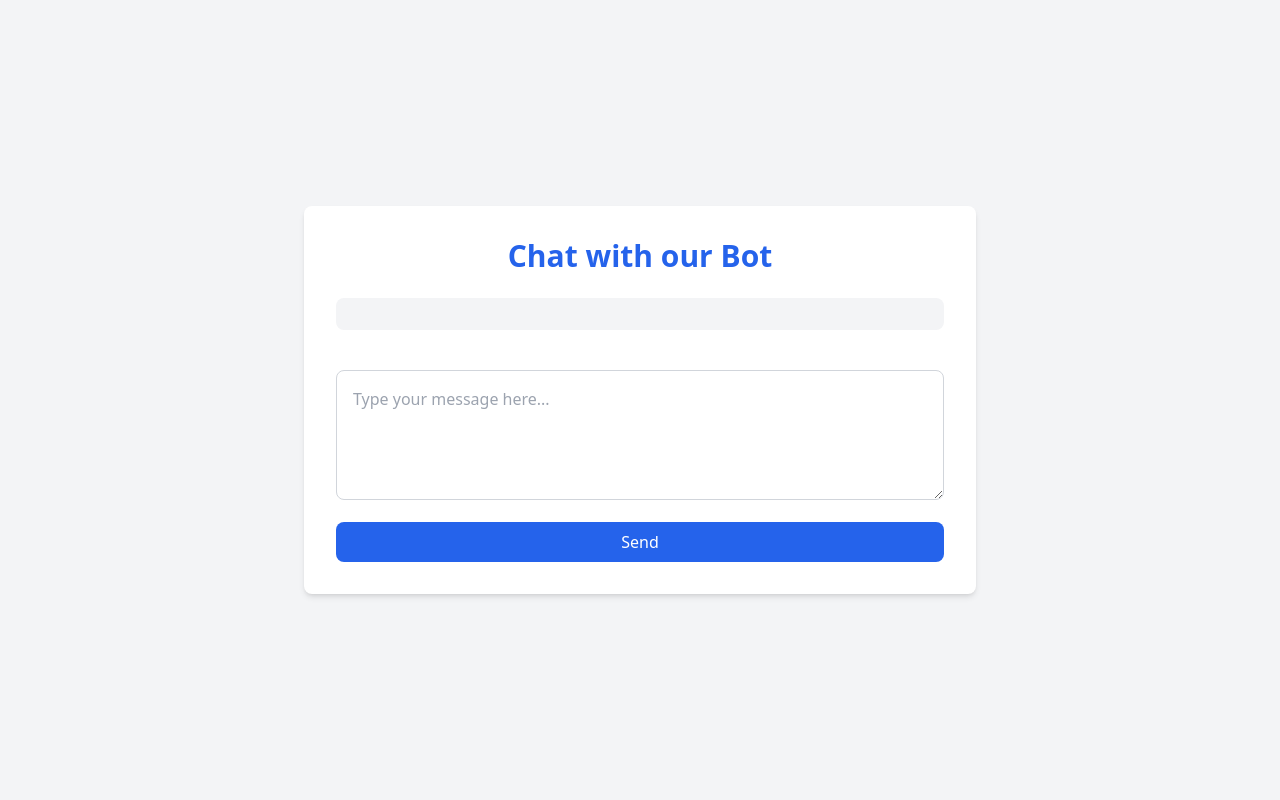
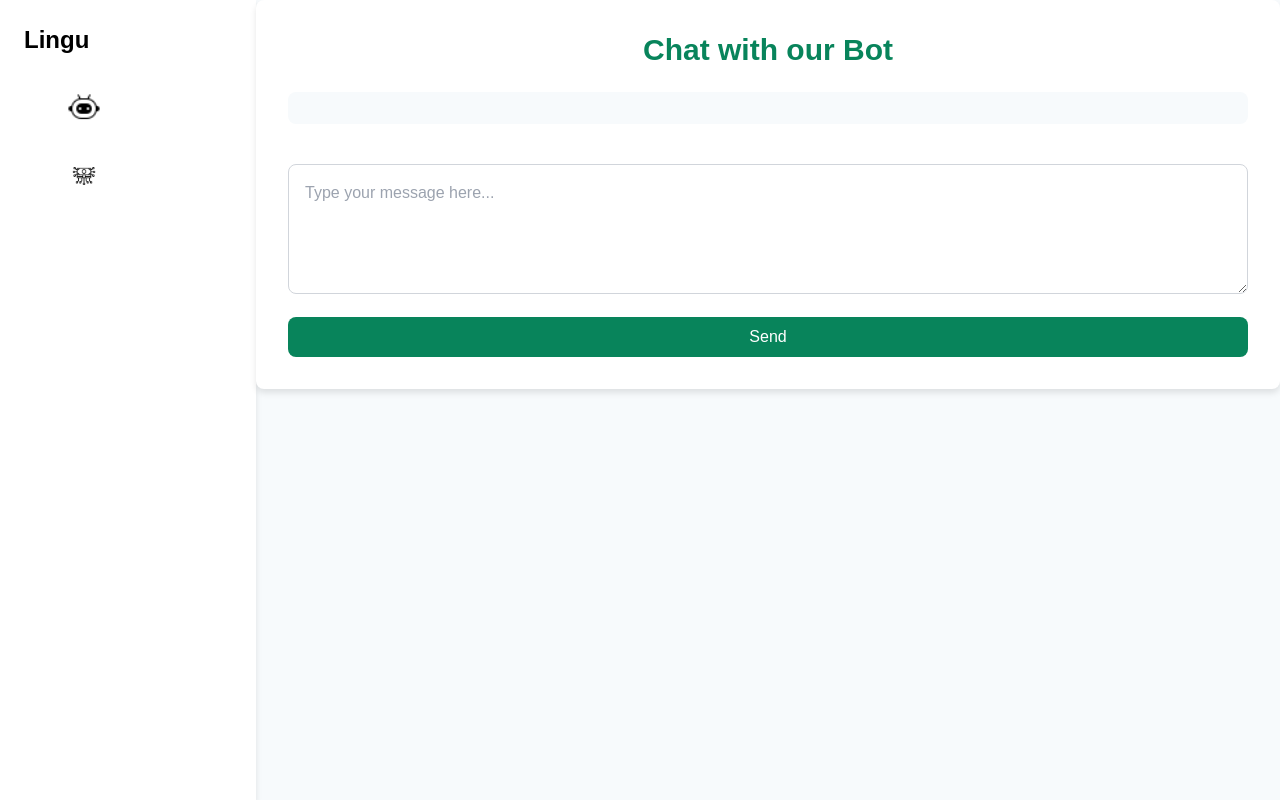
Before and after one commit to Ahmed14z/Lingu-Nvidia-Contest, a Django app: page /chatbot/ in a window 1280 px wide. Run offline with Django 5.2, Linux system fonts and the light colour scheme; style sheets or scripts are compiled from the project's sources.

Commit message:
feat: improve overall look

```diff
--- a/chatbot/templates/chatbot/chat.html
+++ b/chatbot/templates/chatbot/chat.html
@@ -8,12 +8,40 @@
     <link href="{% static 'css/tailwind-built.css' %}" rel="stylesheet" />
     <link href="{% static 'css/custom.css' %}" rel="stylesheet" />
   </head>
-  <body class="bg-gray-100 flex items-center justify-center min-h-screen">
-    <div class="bg-white shadow-md rounded-lg p-8 max-w-2xl w-full">
-      <h1 class="text-3xl font-bold mb-6 text-center text-blue-600">
+  <body class="bg-gray-100 flex min-h-screen">
+    <!-- Side navigation -->
+    <div class="bg-white w-64 shadow-md p-6">
+      <h1 class="text-2xl font-bold mb-4">Lingu</h1>
+      <ul>
+        <li class="mb-2">
+          <a
+            href="{% url 'chatbot_view' %}"
+            class="nav-item {% if request.path == '/chatbot/' %}active{% endif %}"
+          >
+            <img src="{% static 'images/robot.png' %}" alt="Chatbot" />
+            <!-- <span class="nav-text">Chatbot</span> -->
+          </a>
+        </li>
+        <li>
+          <a
+            href="{% url 'money_manager' %}"
+            class="nav-item {% if request.path == '/chatbot/money-manager/' %}active{% endif %}"
+          >
+            <img src="{% static 'images/money.png' %}" alt="Money" />
+          </a>
+        </li>
+      </ul>
+    </div>
+    <!-- Main content -->
+    <div class="flex-1">
+      <div class="bg-white shadow-md rounded-lg p-8 w-full mx-auto">
+        <h1 class="text-3xl font-bold mb-6 text-center text-green-600">
           Chat with our Bot
         </h1>
-      <div id="chat-window" class="space-y-4 mb-6 p-4 bg-gray-100 rounded-lg">
+        <div
+          id="chat-window"
+          class="space-y-4 mb-6 p-4 bg-gray-100 rounded-lg max-h-600px overflow-y-auto"
+        >
           {% for message in messages %} {% if message.type == 'user' %}
           <div class="flex justify-end">
             <div class="chat-bubble chat-bubble-user">{{ message.text }}</div>
@@ -24,7 +52,7 @@
           </div>
           {% endif %} {% endfor %}
         </div>
-      <form method="post" class="space-y-4" id="chat-form">
+        <form method="post" class="space-y-4">
           {% csrf_token %}
           <textarea
             name="user_input"
@@ -35,11 +63,12 @@
           ></textarea>
           <button
             type="submit"
-          class="w-full bg-blue-600 text-white py-2 rounded-lg hover:bg-blue-700 transition duration-300"
+            class="w-full bg-green-600 text-white py-2 rounded-lg hover:bg-green-700 transition duration-300"
           >
             Send
           </button>
         </form>
+      </div>
     </div>
     <script>
       // Auto-scroll to the bottom
@@ -53,7 +82,7 @@
       observer.observe(chatWindow, { childList: true });
 
       // Submit form on Enter key press
-      const chatForm = document.getElementById("chat-form");
+      const chatForm = document.querySelector("form");
       const userInput = document.getElementById("user-input");
 
       userInput.addEventListener("keydown", function (event) {
--- a/chatbot/urls.py
+++ b/chatbot/urls.py
@@ -1,6 +1,7 @@
 from django.urls import path
-from .views import chatbot_view
+from .views import chatbot_view, money_manager_view
 
 urlpatterns = [
     path('', chatbot_view, name='chatbot_view'),
+    path('money-manager/', money_manager_view, name='money_manager'),
 ]
--- a/chatbot/views.py
+++ b/chatbot/views.py
@@ -1,4 +1,4 @@
-from django.shortcuts import render
+from django.shortcuts import render, redirect
 from .nvidia import get_chatbot_response
 
 def chatbot_view(request):
@@ -7,13 +7,20 @@ def chatbot_view(request):
 
     if request.method == 'POST':
         user_input = request.POST.get('user_input')
-        response = get_chatbot_response(user_input)
+        if user_input:  # Check if there is new user input
+            response = get_chatbot_response(user_input)
 
-        # Append user and bot messages to session
-        request.session['messages'].append({'type': 'user', 'text': user_input})
-        request.session['messages'].append({'type': 'bot', 'text': response})
+            # Append user and bot messages to session
+            request.session['messages'].append({'type': 'user', 'text': user_input})
+            request.session['messages'].append({'type': 'bot', 'text': response})
 
-        # Ensure the session is saved
-        request.session.modified = True
+            # Ensure the session is saved
+            request.session.modified = True
+
+            # Redirect to prevent form resubmission on refresh
+            return redirect('chatbot_view')
 
     return render(request, 'chatbot/chat.html', {'messages': request.session['messages']})
+
+def money_manager_view(request):
+    return render(request, 'chatbot/money_manager.html')
--- a/static/css/custom.css
+++ b/static/css/custom.css
@@ -37,3 +37,154 @@
 #chat-window::-webkit-scrollbar-thumb:hover {
   background: #555;
 }
+/* Side navigation styles */
+body {
+  display: flex;
+  min-height: 100vh;
+  font-family: Arial, sans-serif;
+}
+
+.bg-white {
+  background-color: #ffffff;
+}
+
+.shadow-md {
+  box-shadow: 0 4px 6px rgba(0, 0, 0, 0.1);
+}
+
+.w-64 {
+  width: 16rem;
+}
+
+.h-full {
+  height: 100%;
+}
+
+.p-6 {
+  padding: 1.5rem;
+}
+
+.mb-4 {
+  margin-bottom: 1rem;
+}
+
+.mb-2 {
+  margin-bottom: 0.5rem;
+}
+
+.p-2 {
+  padding: 0.5rem;
+}
+
+.block {
+  display: block;
+}
+
+.bg-blue-600 {
+  background-color: #295ecf;
+}
+.bg-green-700 {
+  background-color: #b8b8b8;
+}
+
+.bg-green-600 {
+  background-color: #08845b;
+}
+
+.text-white {
+  color: #ffffff;
+}
+
+.rounded {
+  border-radius: 0.25rem;
+}
+
+.flex-1 {
+  flex: 1;
+}
+
+.p-8 {
+  padding: 2rem;
+}
+
+.mx-auto {
+  margin-left: auto;
+  margin-right: auto;
+}
+
+.flex {
+  display: flex;
+}
+
+.min-h-screen {
+  min-height: 100vh;
+}
+
+.bg-gray-100 {
+  background-color: #f7fafc;
+}
+
+.text-center {
+  text-align: center;
+}
+
+.font-bold {
+  font-weight: bold;
+}
+
+.text-blue-600 {
+  color: #2563eb;
+}
+.text-green-600 {
+  color: #08845b;
+}
+
+.text-2xl {
+  font-size: 1.5rem;
+}
+
+.text-3xl {
+  font-size: 1.875rem;
+}
+
+.max-w-2xl {
+  max-width: 42rem;
+}
+
+.space-y-4 > * + * {
+  margin-top: 1rem;
+}
+
+/* Navigation styles */
+.nav-item {
+  padding: 5px 10px;
+  margin: 30px 30px;
+  text-decoration: none;
+  display: flex;
+  align-items: center;
+  justify-content: center;
+  transition: background-color 0.3s, transform 0.3s, border 0.3s;
+  border: 1px solid transparent; /* Add border */
+  width: 60px; /* Match the image width */
+  height: 40px; /* Match the image height */
+}
+
+.nav-item img {
+  max-width: 24px;
+  height: auto;
+}
+
+.nav-item:hover {
+  transform: scale(1.05);
+}
+
+.nav-item.active {
+  transform: scale(1.3);
+  border-radius: 50%;
+}
+
+.nav-text {
+  margin-left: 10px;
+  font-size: 14px;
+  color: #fff;
+}
```
Also changed, not shown: chatbot/templates/chatbot/money_manager.html (added, +44 -0 lines), static/images/money.png (added), static/images/robot.png (added). Lines whose indentation alone changed are shown as unchanged.
